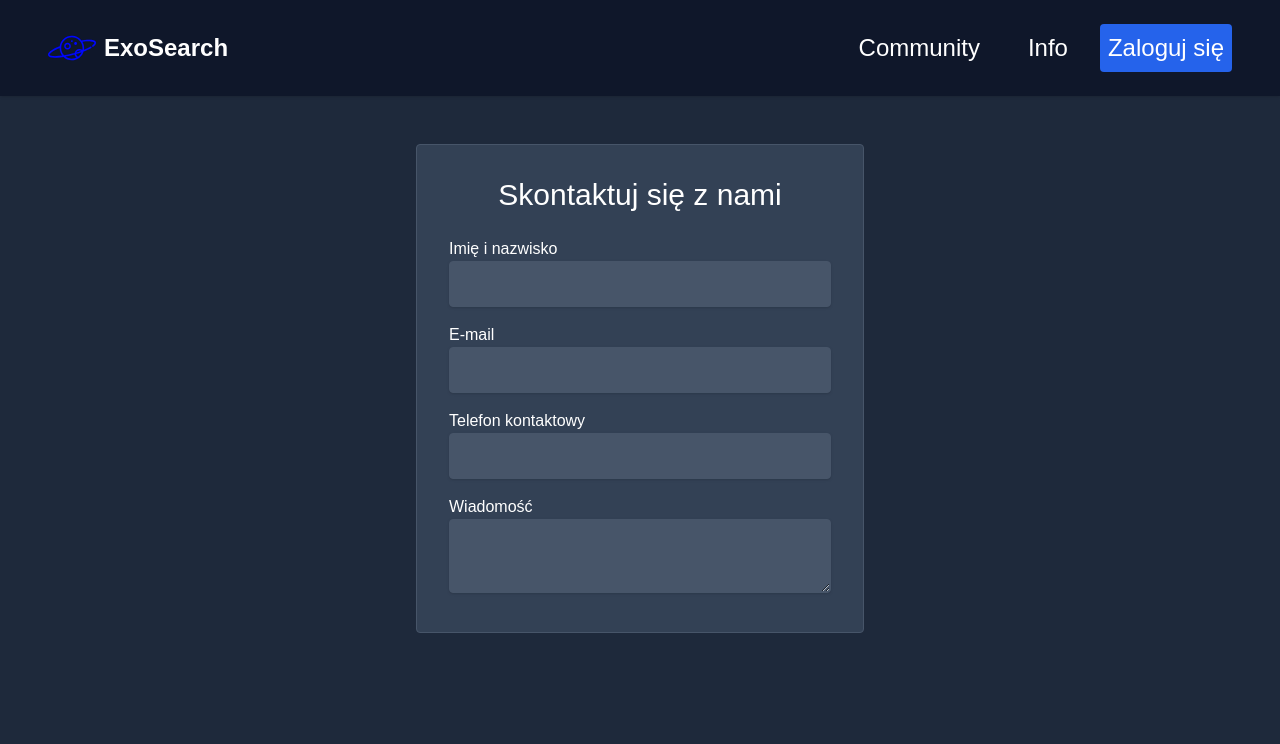
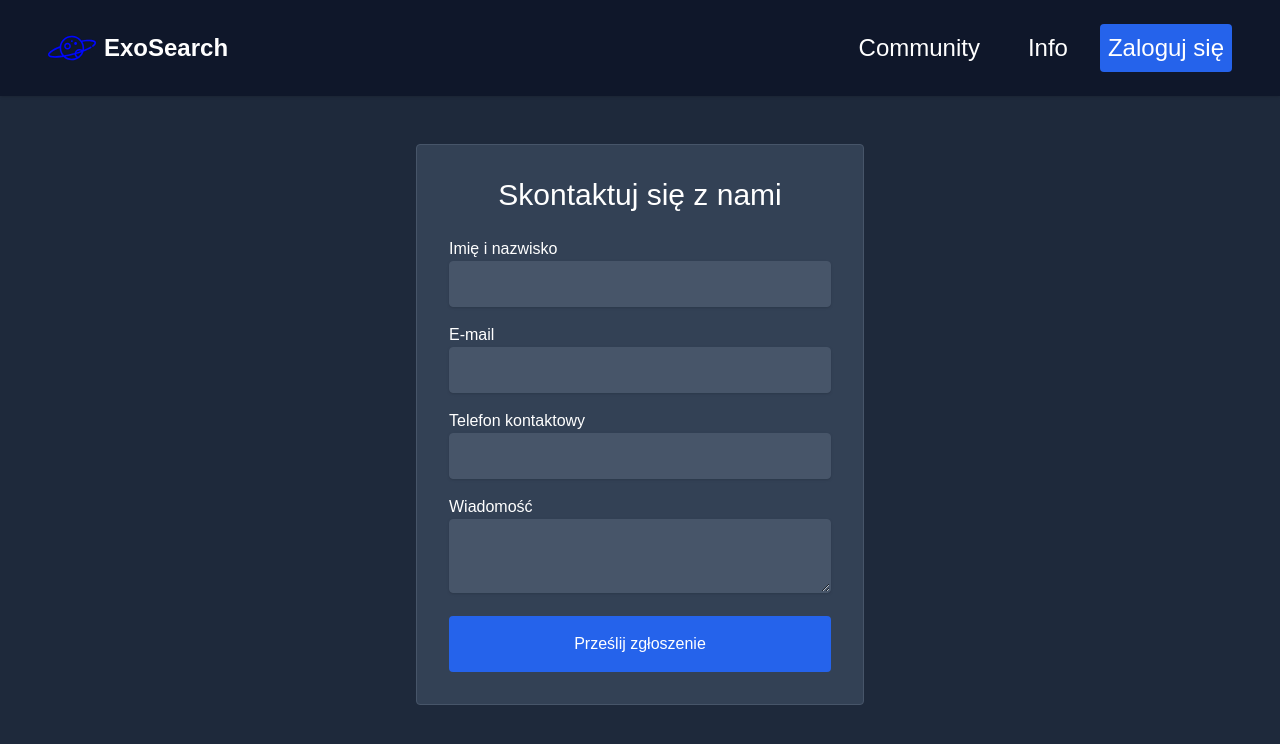
Before and after one commit to Andrz3jj/front-end-hackathon, a React (Vite) app in the folder landing-page/: page /Contact in a window 1280 px wide. Shown: the top 744 px of the page. Built offline with nearby package versions, Linux system fonts and the light colour scheme.

Commit message:
change contact page

```diff
--- a/landing-page/src/components/Contact.tsx
+++ b/landing-page/src/components/Contact.tsx
@@ -8,6 +8,7 @@ const Contact = () => {
           <div className="bg-slate-700 border border-slate-600 rounded p-8 text-center max-w-md mx-auto">
             <span className="text-3xl">Skontaktuj się z nami</span><br/><br/>
             <span className="flex">Imię i nazwisko</span>
+            <form>
                 <input type="text"
                 className="bg-slate-600 text-lg p-2 rounded shadow border border-slate-600 w-full focus:outline-none focus:shadow-lg transition"/>
                 <span className="flex mt-4">E-mail</span>
@@ -19,6 +20,8 @@ const Contact = () => {
                 <span className="flex mt-4">Wiadomość</span>
                 <textarea
                 className="bg-slate-600 text-lg p-2 rounded shadow border border-slate-600 w-full focus:outline-none focus:shadow-lg transition"></textarea>
+                <input type="submit" value="Prześlij zgłoszenie" className="mt-4 bg-blue-600 rounded p-4 w-full hover:bg-blue-700 transition focus:bg-blue-800"/>
+                </form>
           </div>
         </div>
       </div>
```
Lines whose indentation alone changed are shown as unchanged.
